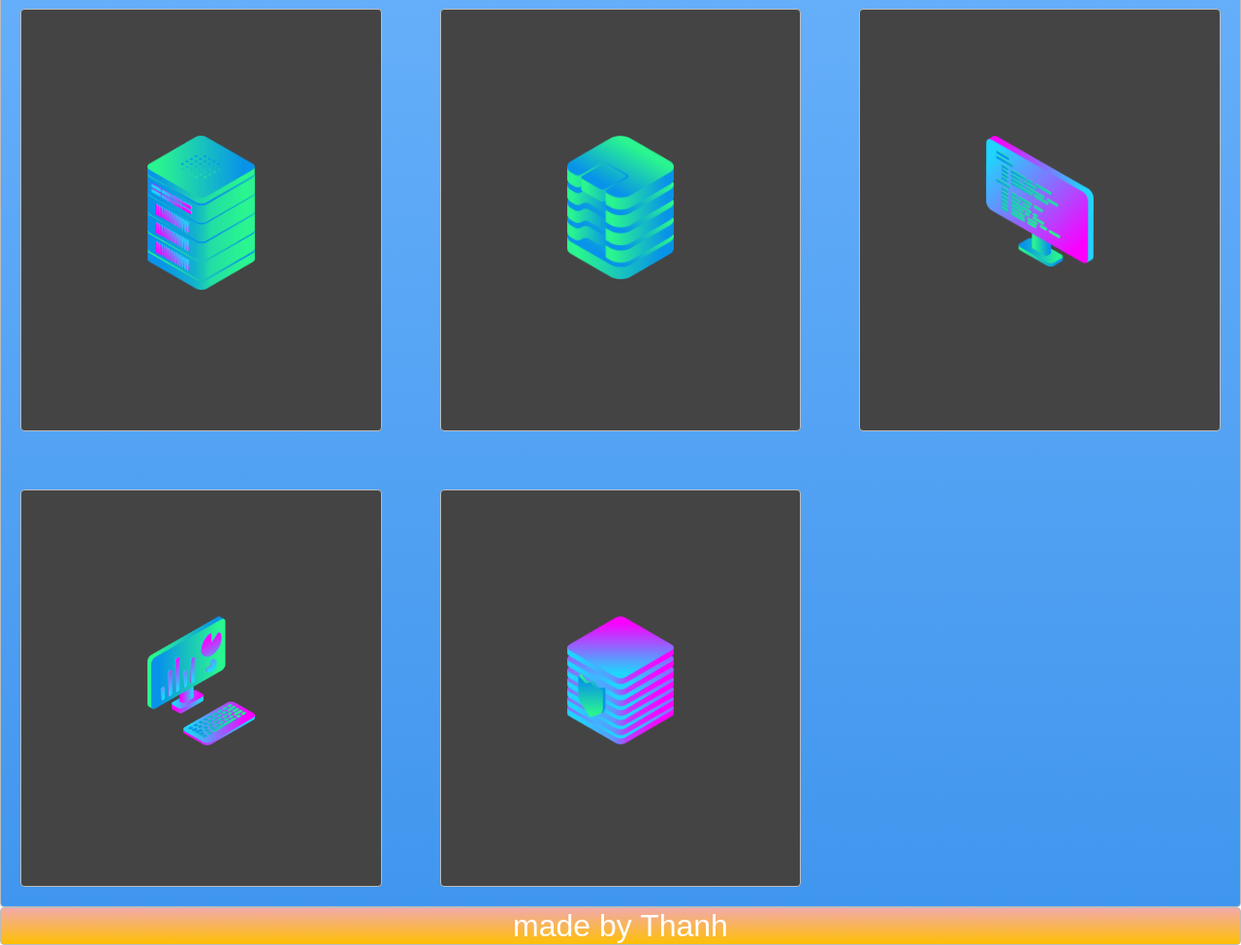
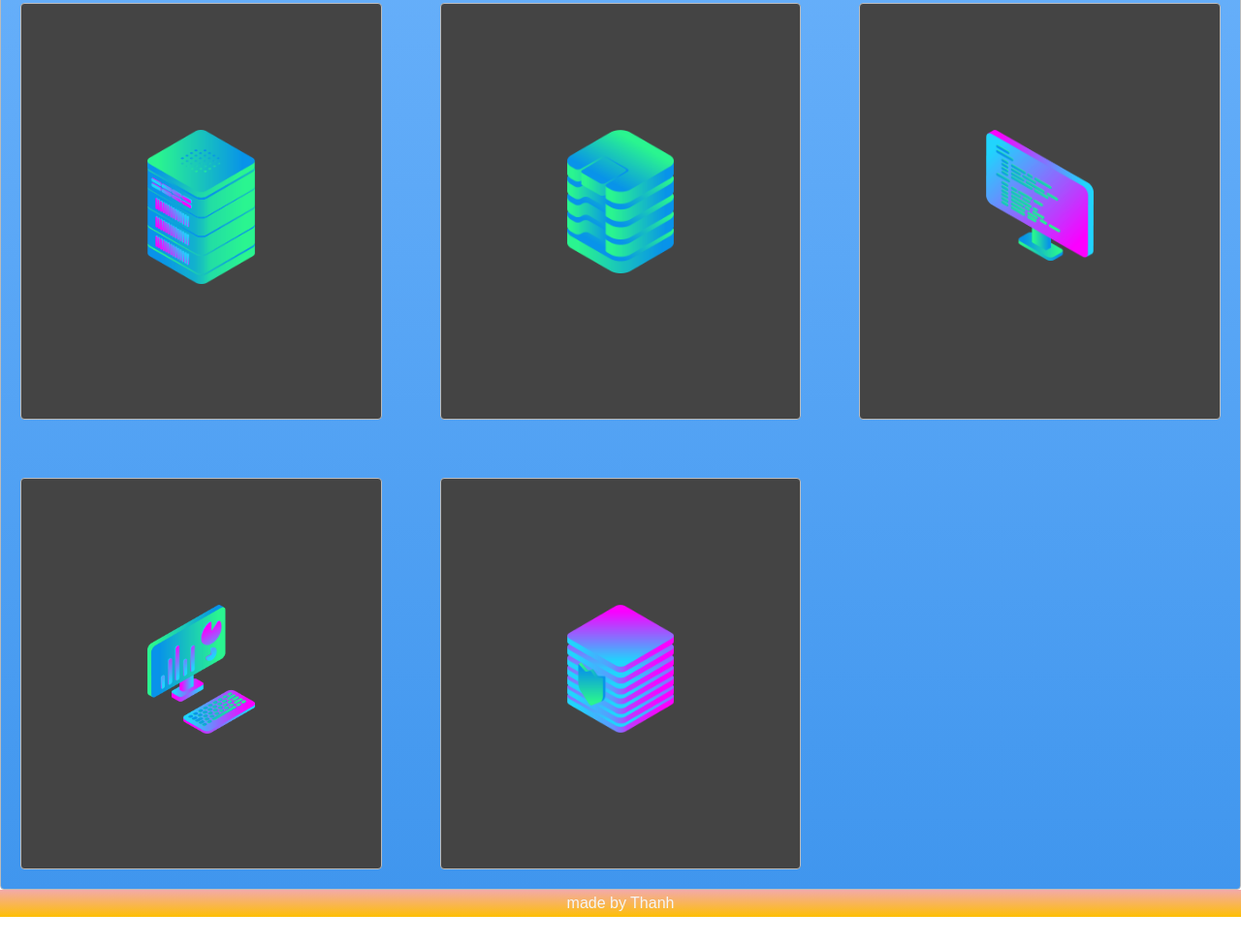
Before and after one commit to healxer/css-layout, a plain HTML site: page index.html in a window 1280 px wide. Shown: the part 1157-2132 px from the top of the page at 97% size. After the commit the page ends 2103 px from the top, so only its background shows below. Drawn offline with Linux system fonts and the light colour scheme.

Commit message:
add font size and padding to footer

```diff
--- a/index.html
+++ b/index.html
@@ -27,6 +27,6 @@
     <div class="box zone"><img src="img/desktop_analytics_2.png"></div>
     <div class="box zone"><img src="img/server_safe_2.png"></div>
   </div>
-  <footer class="zone yellow">made by Thanh</footer>
+  <footer class=" yellow">made by Thanh</footer>
 </body>
 </html>
--- a/style.css
+++ b/style.css
@@ -9,7 +9,7 @@ body {
     cursor:pointer;
     /* display:inline-block; */
     color:#FFF;
-    font-size:2em;
+    font-size:1.5em;
     border-radius:4px;
     border:1px solid #bbb;
     transition: all 0.3s linear;
@@ -102,6 +102,8 @@ body {
 
 footer {
     text-align: center;
+    padding: 5px;
+    font-size: 1em;
 }
 
 
```
